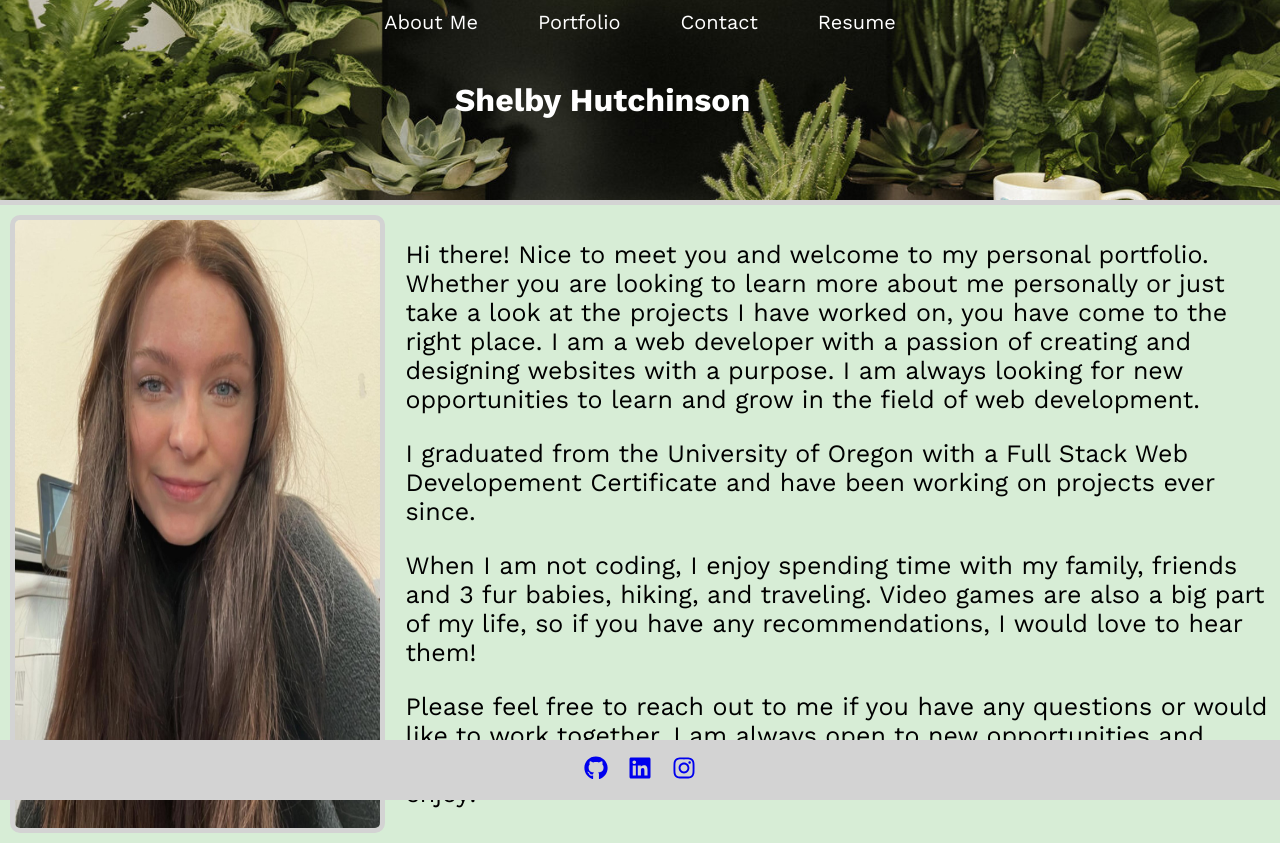
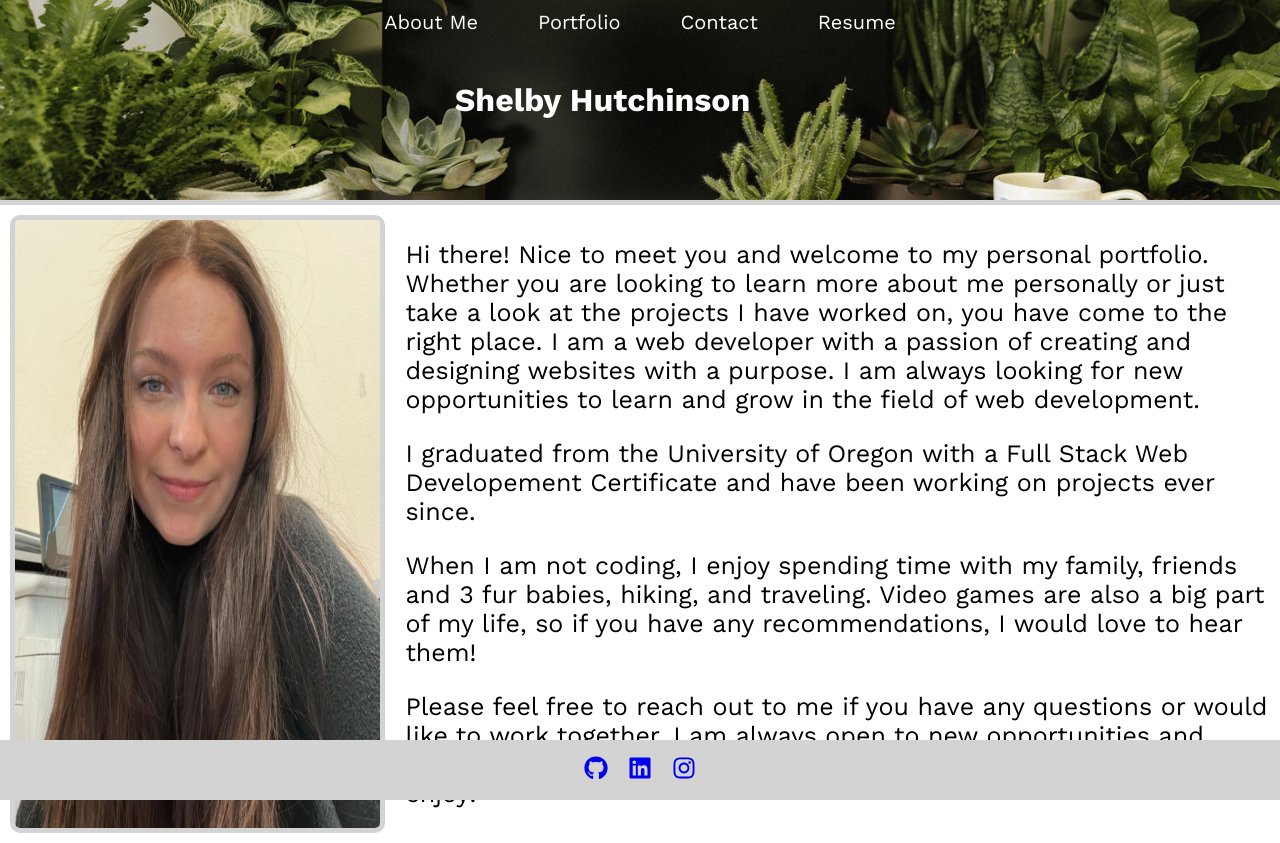
Before and after one commit to shhutc18/React-Portfolio, a React (Vite) app: page / in a window 1280 px wide. Built offline with nearby package versions, Linux system fonts and the light colour scheme.

Commit message:
removed background color

```diff
--- a/src/App.css
+++ b/src/App.css
@@ -1,5 +1,4 @@
 body {
   margin: 0;
   padding: 0;
-  background-color: #d7edd6;
 }
```
